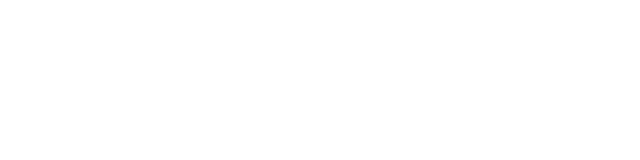
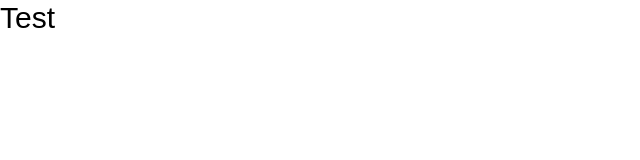
Before and after one commit to Teejay-deen/react-admin-dashboard, a React (Vite) app: page / in a window 1280 px wide. Shown: the top 160 px of the page, without its empty margins (0-640 px from the left). Built offline with nearby package versions, Linux system fonts and the light colour scheme; a web font is replaced by a local one.

Commit message:
change the text color

```diff
--- a/src/App.tsx
+++ b/src/App.tsx
@@ -2,7 +2,7 @@
 function App() {
   return (
     <div className="font-inder">
-      <h1 className="text-3xl text-red-600"></h1>
+      <h1 className="text-3xl">Test</h1>
     </div>
   );
 }
```
